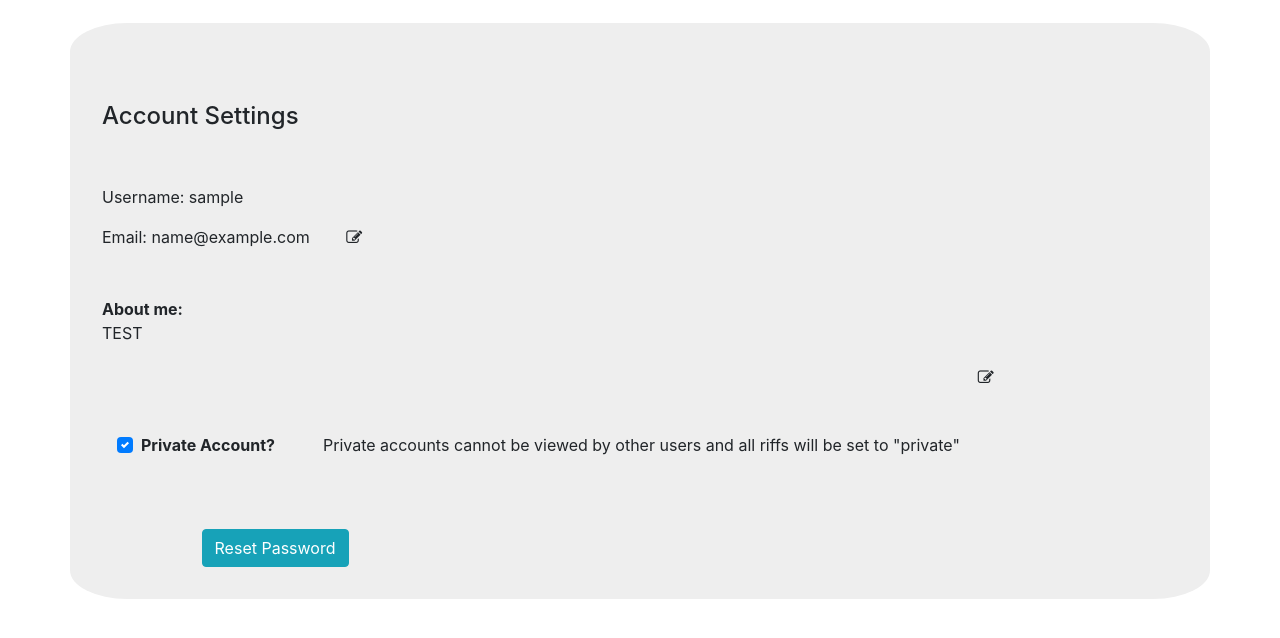
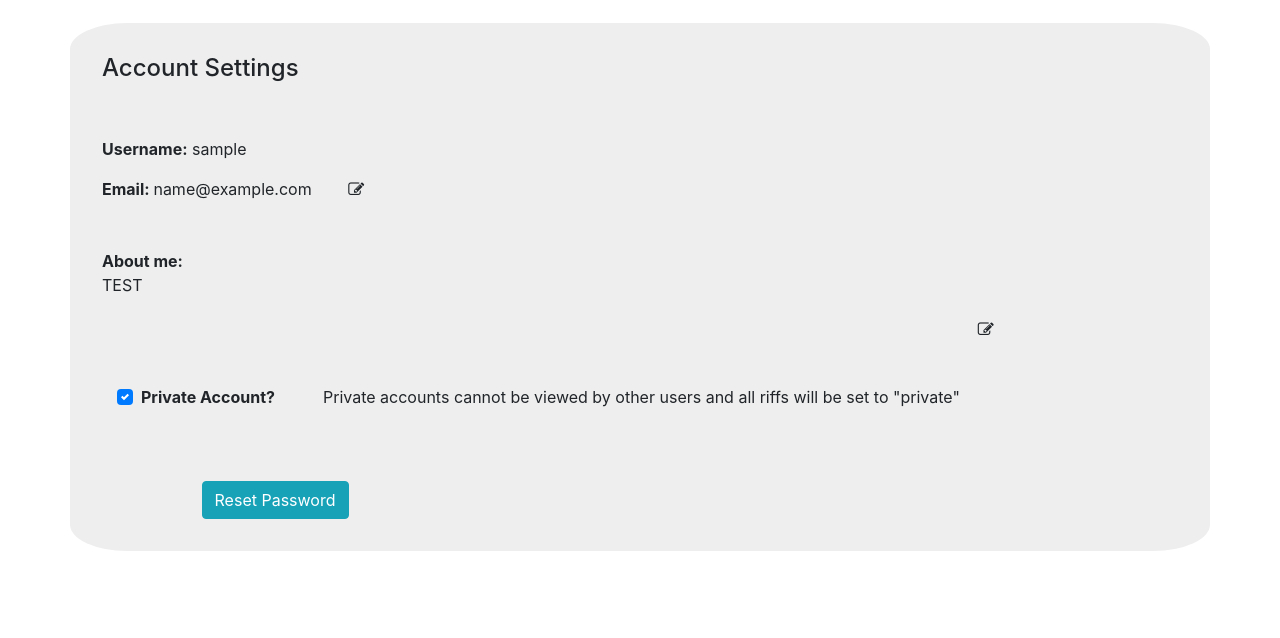
Before and after one commit to pefbass/riffage, a Django app: page /account/ in a window 1280 px wide. Shown: the part 97-735 px from the top of the page. Run offline with Django 3.2, Linux system fonts and the light colour scheme; the visitor is signed in with stand-in values (Sample User, id 1); some libraries are stand-ins or nearby versions.

Commit message:
Added styling to account settings

```diff
--- a/riffage/account/templates/account.html
+++ b/riffage/account/templates/account.html
@@ -11,11 +11,11 @@
         </div>
         <div class="col-lg-8">
             {% csrf_token %}
-          <h4 class="mt-5" style="padding-bottom: 2em">Account Settings</h4>
-          <p style="">Username: {{ user }}</p>
+          <h4 class="" style="padding-bottom: 2em">Account Settings</h4>
+          <p><span style="font-weight: bold">Username:</span> {{ user }}</p>
           {% verbatim %}
 
-          <p style="display: inline">Email: </p>
+          <p style="display: inline; font-weight: bold">Email: </p>
           <div v-if="!isActiveEmail" style="display:inline">
             <p id="emailField" style="display: inline; margin-right: 2em">{{ email }}</p>
           </div>
```
